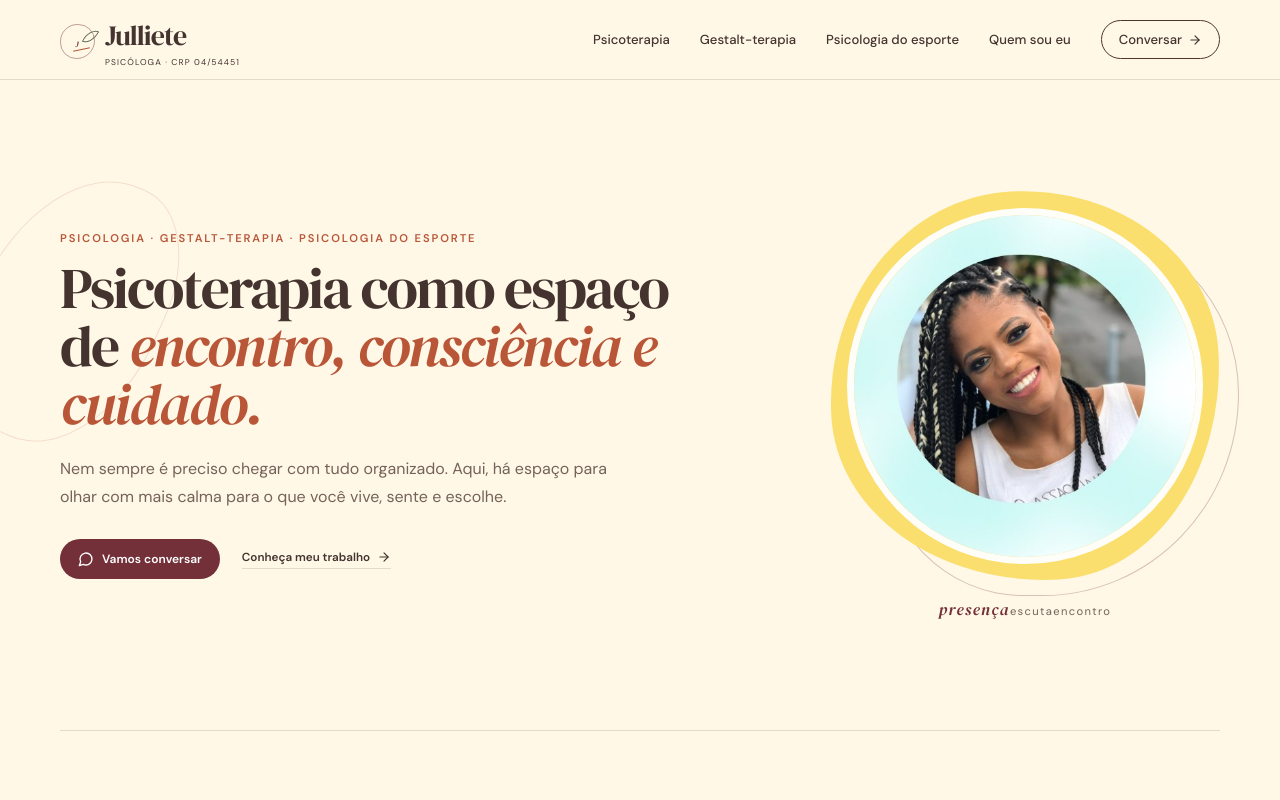
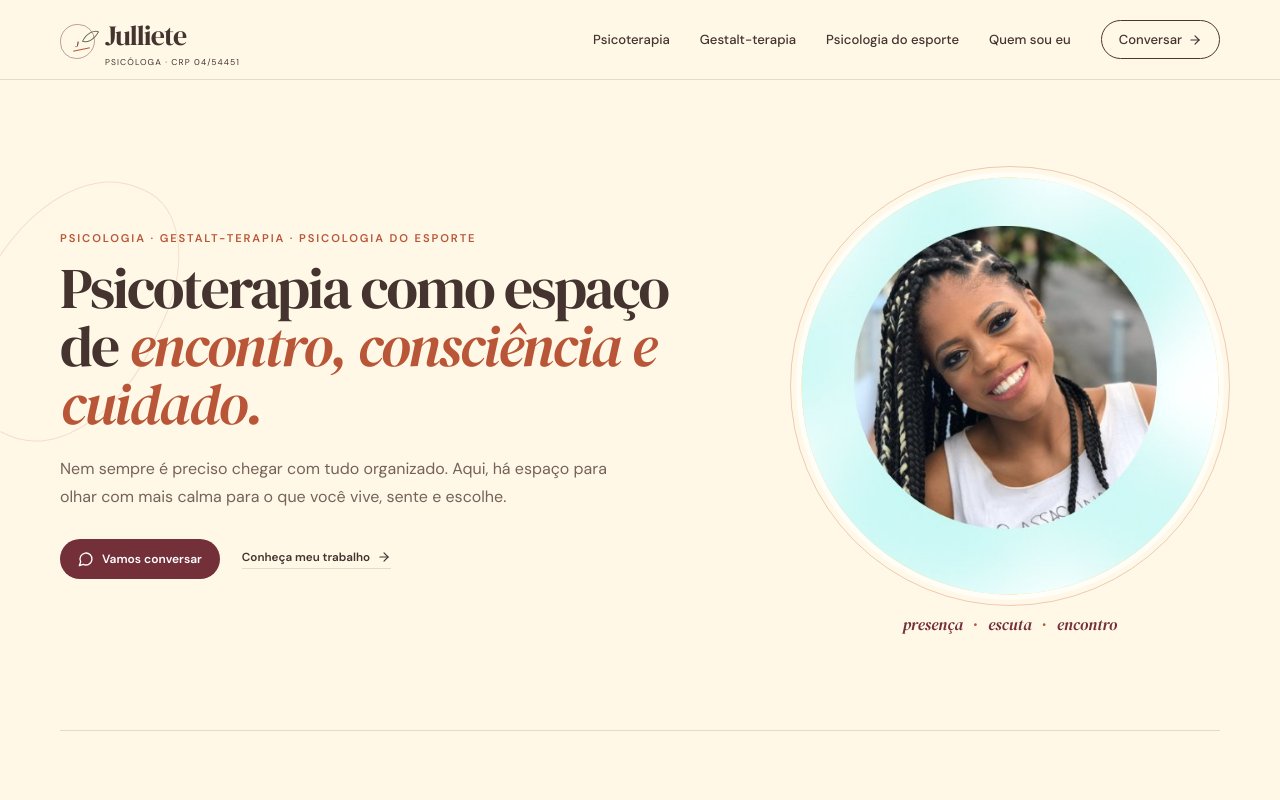
Before and after one commit to gustavo7anjos/julliete-psicologa, a React (Vite) app: page / in a window 1280 px wide. Shown: the top 800 px of the page. Built offline with nearby package versions, Linux system fonts and the light colour scheme.

Commit message:
style: amplia foto e harmoniza retrato principal

```diff
--- a/src/styles.css
+++ b/src/styles.css
@@ -117,3 +117,17 @@ footer{padding:38px max(24px,calc((100vw - 1160px)/2)) 25px;display:grid;grid-te
   .hero .eyebrow{font-size:.55rem;letter-spacing:.105em;white-space:nowrap}
 }
 @media(max-width:390px){.hero .eyebrow{font-size:.51rem;letter-spacing:.08em}}
+
+
+/* Cleaner portrait: no aqua halo, larger photo, no botanical ornaments */
+.portrait-frame{padding:12px}
+.portrait-frame:before{background:var(--cream);inset:0;border-radius:50%;transform:none}
+.portrait-frame:after{inset:-10px;border:1px solid rgba(185,82,50,.28);border-radius:50%;z-index:-1}
+.portrait-frame img{aspect-ratio:1;object-fit:cover;object-position:center;border-radius:50%;border:5px solid #fffdf8;transform:scale(1.08)}
+.hero-portrait{width:min(100%,420px)}
+.portrait-leaf,.section-leaf{display:none!important}
+.portrait-values{display:flex;justify-content:center;align-items:center;gap:10px;flex-wrap:nowrap!important;white-space:nowrap;letter-spacing:0!important}
+.portrait-values em,.portrait-values span{font:italic 1rem var(--serif);color:var(--wine)}
+.portrait-values span:before{content:"·";margin-right:10px;color:var(--rust);font-style:normal}
+.about-footer{gap:0}
+@media(max-width:760px){.hero-portrait{width:min(86vw,350px)}.portrait-frame{padding:9px}.portrait-frame img{border-width:4px;transform:scale(1.09)}.portrait-values{gap:8px;font-size:.9rem}.portrait-values em,.portrait-values span{font-size:.92rem}.portrait-values span:before{margin-right:8px}}
```
